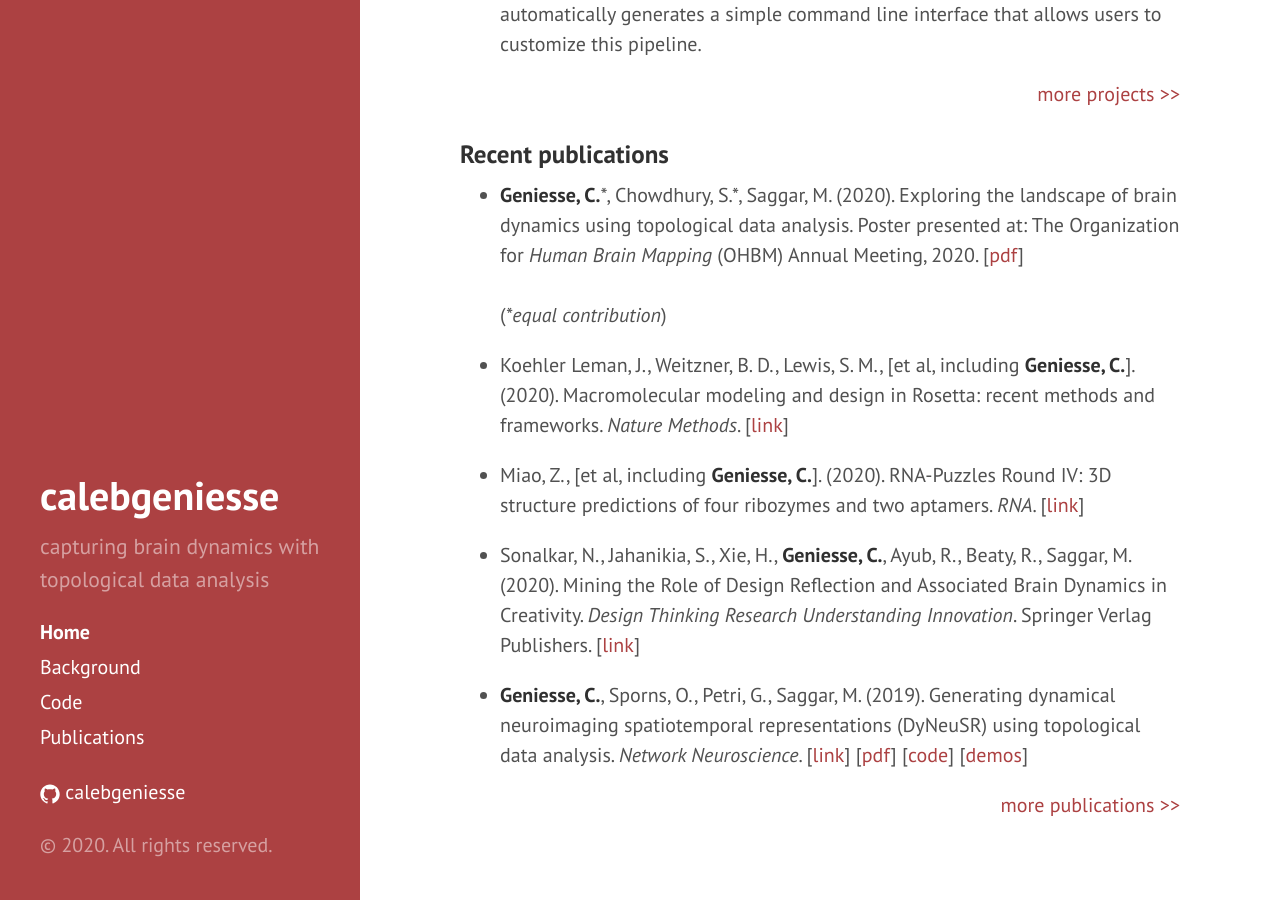
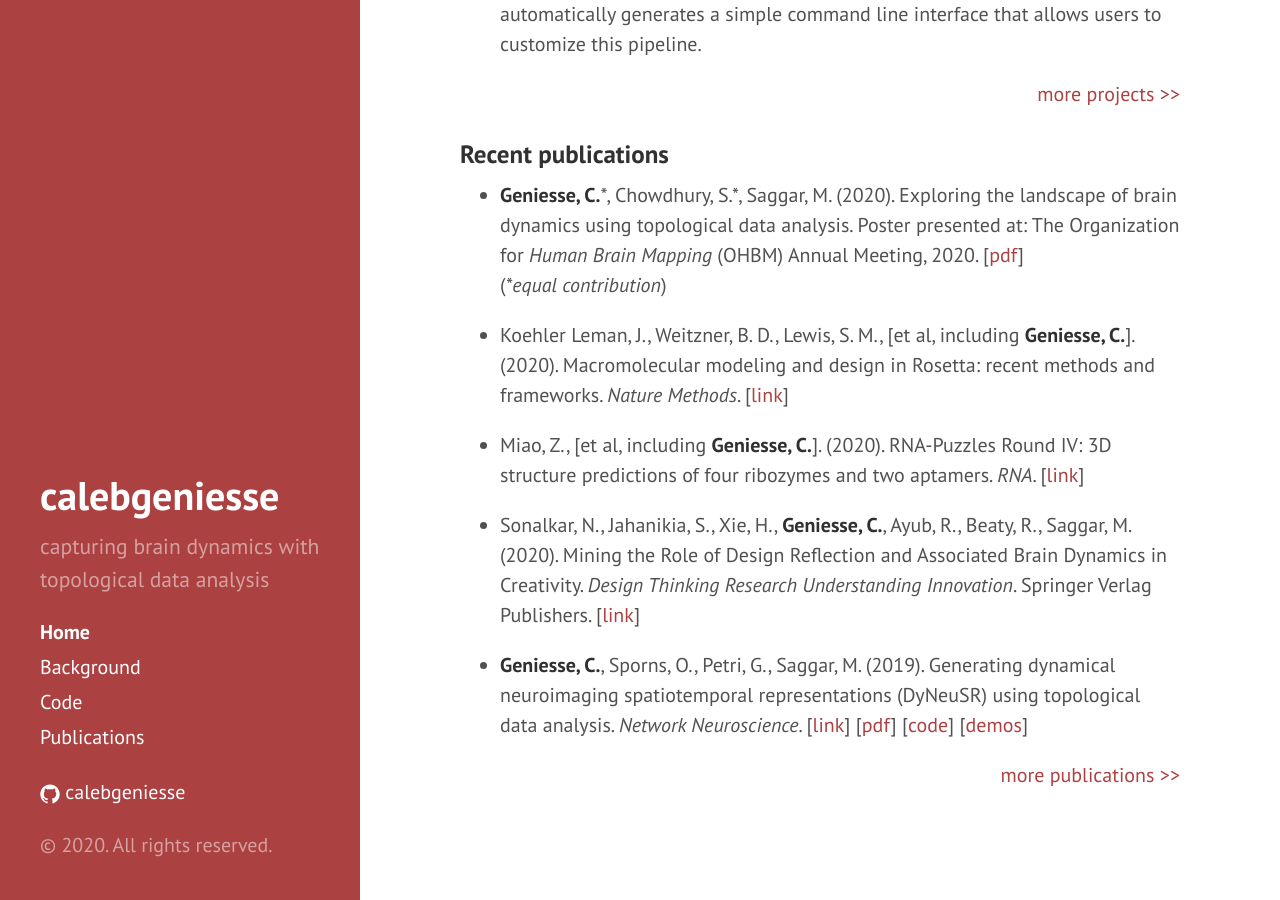
Before and after one commit to calebgeniesse/calebgeniesse.github.io, a Jekyll site: the page built from index.md, in a window 1280 px wide and 900 px high, scrolled down 540 px. Built offline with Jekyll 4.4.1, drawn with Linux system fonts in a browser that asks for light colours.

Commit message:
fix notes

```diff
--- a/index.md
+++ b/index.md
@@ -26,7 +26,7 @@ I am a graduate student in the [Biophysics Program](http://med.stanford.edu/biop
 ### Recent publications
 
 - **Geniesse, C.**\*, Chowdhury, S.\*, Saggar, M. (2020). Exploring the landscape of brain dynamics using topological data analysis. Poster presented at: The Organization for *Human Brain Mapping* (OHBM) Annual Meeting, 2020. [[pdf](https://github.com/calebgeniesse/calebgeniesse.github.io/blob/master/public/posters/Geniesse-Chowdhury-2020-OHBM.pdf)]
-<br><br>(*\*equal contribution*)
+<br>(*\*equal contribution*)
 
 - Koehler Leman, J., Weitzner, B. D., Lewis, S. M., \[et al, including **Geniesse, C.**\]. (2020). Macromolecular modeling and design in Rosetta: recent methods and frameworks. *Nature Methods*. [[link](https://doi.org/10.1038/s41592-020-0848-2)]
 
```
Also changed, not shown: publications.md (+1 -1 lines).
